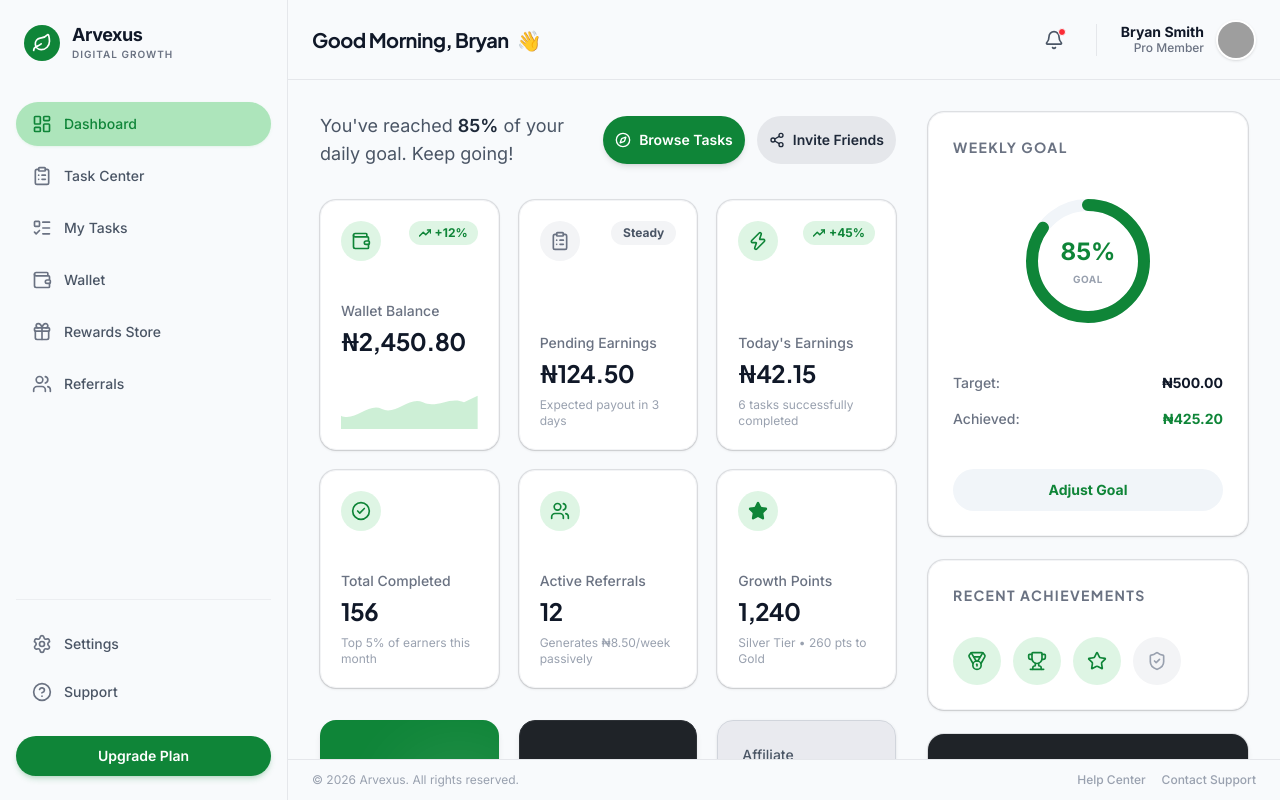
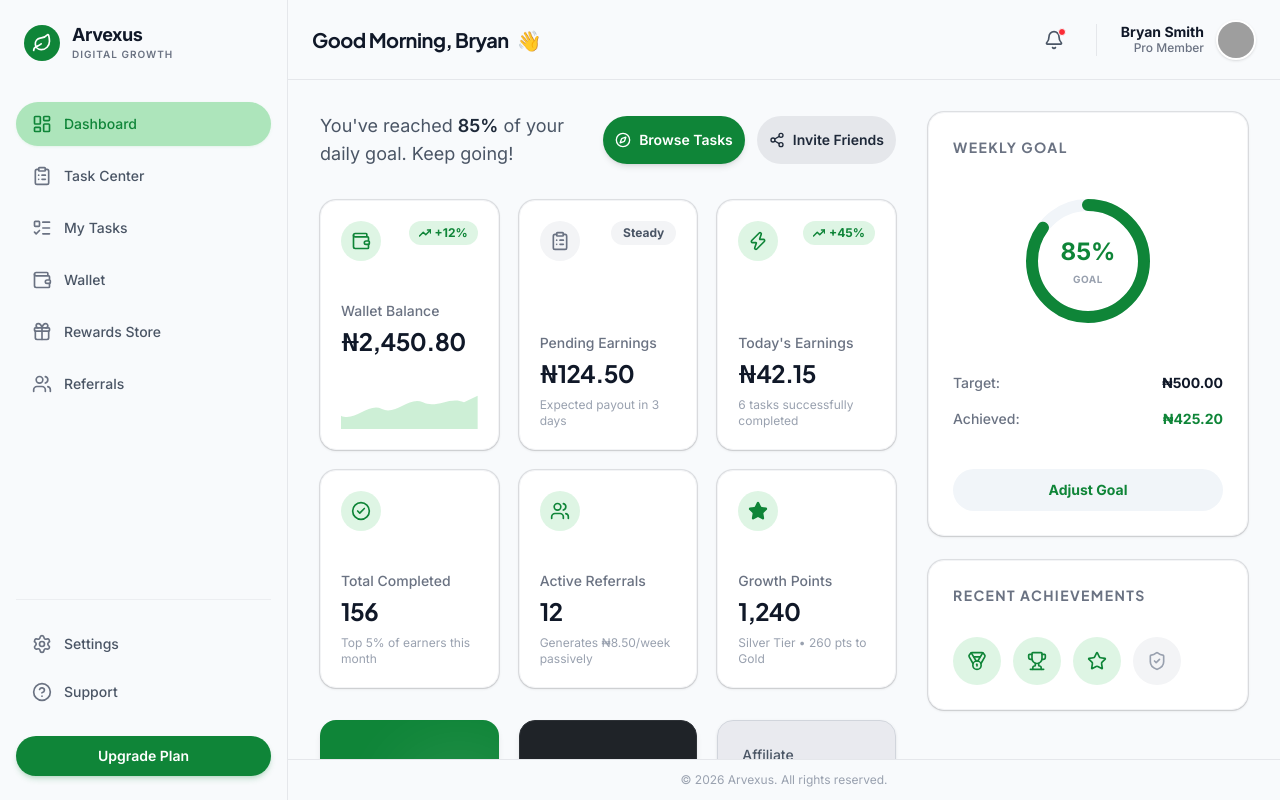
Before and after one commit to efebryan/avexux, a Next.js app: page /user in a window 1280 px wide. Built offline with nearby package versions, Linux system fonts and the light colour scheme; grey boxes are pictures that could not be loaded.

Commit message:
style: remove system updates card from dashboard and clean up footer

```diff
--- a/src/app/(dashboard)/user/layout.tsx
+++ b/src/app/(dashboard)/user/layout.tsx
@@ -1,6 +1,7 @@
 "use client";
 
-import { useState } from "react";
+import { useState, useEffect } from "react";
+import { usePathname } from "next/navigation";
 import { Sidebar } from "@/components/user-dashboard/Sidebar";
 import { Header } from "@/components/user-dashboard/Header";
 import { Menu, X } from "lucide-react";
@@ -11,9 +12,15 @@ export default function UserDashboardLayout({
   children: React.ReactNode;
 }) {
   const [isMobileSidebarOpen, setIsMobileSidebarOpen] = useState(false);
+  const pathname = usePathname();
+
+  // Close sidebar on route change on mobile
+  useEffect(() => {
+    setIsMobileSidebarOpen(false);
+  }, [pathname]);
 
   return (
-    <div className="flex h-screen w-full bg-[#f8fafc] overflow-hidden relative">
+    <div className="flex h-[100dvh] w-full bg-[#f8fafc] overflow-hidden relative">
       {/* Mobile Sidebar Overlay */}
       {isMobileSidebarOpen && (
         <div
@@ -62,12 +69,8 @@ export default function UserDashboardLayout({
         </main>
 
         {/* Fixed Footer */}
-        <footer className="shrink-0 py-3 px-4 md:px-6 border-t border-gray-200 bg-[#f8fafc] text-xs text-gray-400 flex flex-col sm:flex-row justify-between items-center gap-2 z-10">
+        <footer className="shrink-0 py-3 px-4 md:px-6 border-t border-gray-200 bg-[#f8fafc] text-xs text-gray-400 flex justify-center items-center z-10">
           <p>&copy; {new Date().getFullYear()} Arvexus. All rights reserved.</p>
-          <div className="flex gap-4 font-medium">
-            <a href="/faq" className="hover:text-gray-600 transition-colors">Help Center</a>
-            <a href="/contact" className="hover:text-gray-600 transition-colors">Contact Support</a>
-          </div>
         </footer>
       </div>
     </div>
--- a/src/app/(dashboard)/user/page.tsx
+++ b/src/app/(dashboard)/user/page.tsx
@@ -5,7 +5,6 @@ import { AvailableOpportunities } from "@/components/user-dashboard/AvailableOpp
 import { ActiveTasksTable } from "@/components/user-dashboard/ActiveTasksTable";
 import { WeeklyGoal } from "@/components/user-dashboard/WeeklyGoal";
 import { RecentAchievements } from "@/components/user-dashboard/RecentAchievements";
-import { SystemUpdates } from "@/components/user-dashboard/SystemUpdates";
 
 export default function UserDashboard() {
   return (
@@ -23,7 +22,6 @@ export default function UserDashboard() {
       <div className="w-full xl:w-[320px] 2xl:w-[360px] shrink-0">
         <WeeklyGoal />
         <RecentAchievements />
-        <SystemUpdates />
       </div>
     </div>
   );
```
